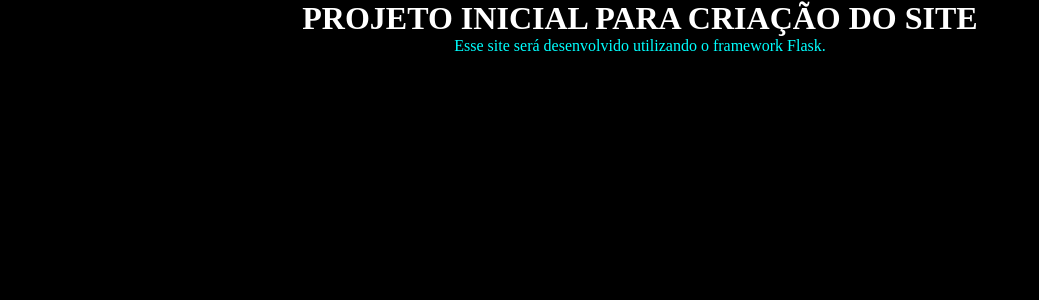
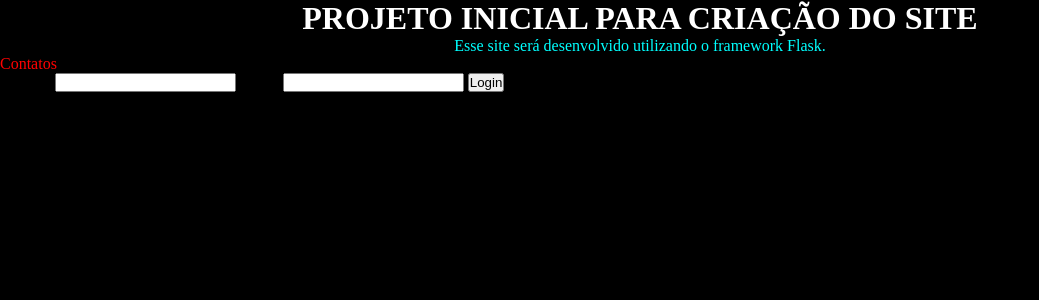
Before and after one commit to melk-azevedo/site_rick, a Flask app: page / in a window 1280 px wide. Shown: the top 300 px of the page, without its empty margins (0-1039 px from the left). Run offline with Flask 2, Linux system fonts and the light colour scheme.

Commit message:
Estilizando com css

```diff
--- /dev/null
+++ b/templates/estilo.css
@@ -0,0 +1,30 @@
+* {
+    margin: 0;
+    padding: 0;
+
+}
+
+a {
+    text-decoration: none;
+    color: red;
+}
+
+* {
+    margin: 0;
+    padding: 0;
+    box-sizing: border-box;
+}
+
+body {
+    background-color: black;
+}
+
+h1 {
+    text-align: center;
+    color: white;
+}
+
+p {
+    text-align: center;
+    color: aqua;
+}
--- a/templates/homepage.html
+++ b/templates/homepage.html
@@ -5,34 +5,26 @@
     <meta charset="UTF-8">
     <meta http-equiv="X-UA-Compatible" content="IE=edge">
     <meta name="viewport" content="width=device-width, initial-scale=1.0">
-    <title>Página Inicial</title>
-    <style>
-        * {
-            margin: 0;
-            padding: 0;
-            box-sizing: border-box;
-        }
-
-        body {
-            background-color: black;
-        }
-
-        h1 {
-            text-align: center;
-            color: white;
-        }
-
-        p {
-            text-align: center;
-            color: aqua;
-        }
-    </style>
+    <link rel="stylesheet" href="estilo.css">
+    <title>Página de Login</title>
 </head>
 
 
 <body>
-    <h1>PROJETO INICIAL PARA CRIAÇÃO DO SITE</h1>
-    <p>Esse site será desenvolvido utilizando o framework Flask.</p>
+    <header>
+        <h1>PROJETO INICIAL PARA CRIAÇÃO DO SITE</h1>
+        <p>Esse site será desenvolvido utilizando o framework Flask.</p>
+        <a href="contatos.html">Contatos</a>
+    </header>
+    <main>
+        <form>
+            <label for="">Usuário</label>
+            <input type="text" class="boxTxt" value="">
+            <label for="">Senha</label>
+            <input type="password" class="boxTxt" value="">
+            <input type="button" class="btnEnviar" value="Login">
+        </form>
+    </main>
 </body>
 
 
```
Also changed, not shown: templates/contatos.html (+2 -21 lines).
